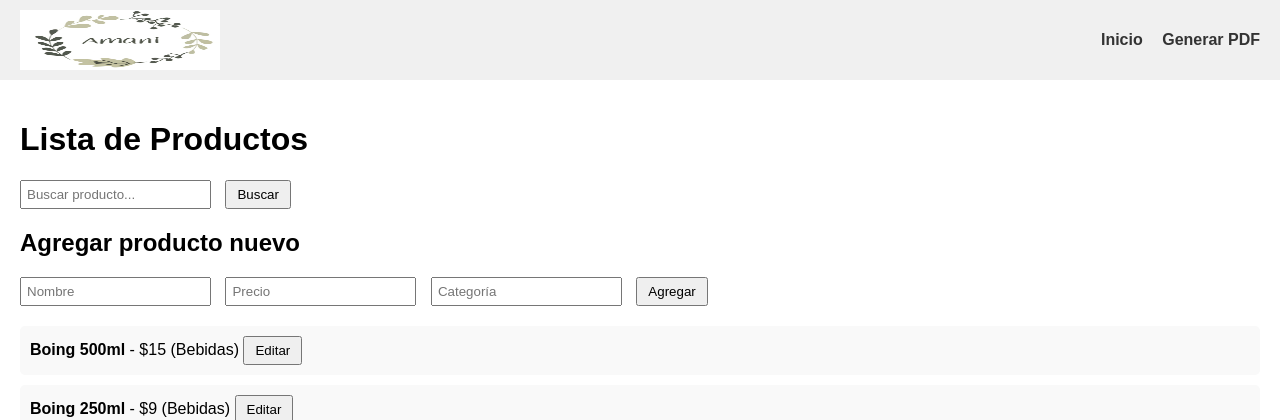
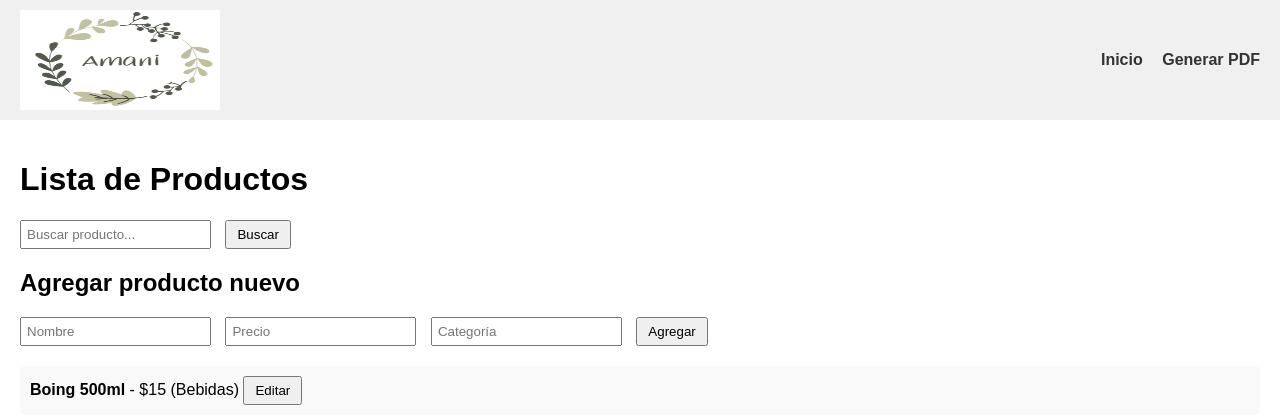
Before and after one commit to Marino2036/listaP, a Flask app: page / in a window 1280 px wide. Shown: the top 420 px of the page. Run offline with Flask 3, Linux system fonts and the light colour scheme.

Commit message:
Tus cambios

```diff
--- a/templates/productos.html
+++ b/templates/productos.html
@@ -15,7 +15,7 @@
         }
         header img {
             width: 200px;
-            height: 60px;
+            height: 100px;
         }
         nav a {
             margin-left: 15px;
```
